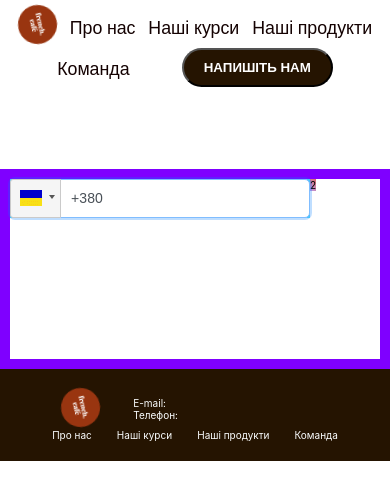
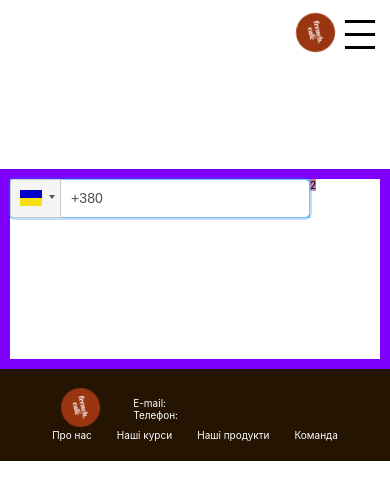
Before and after one commit to nostrr/french-cafe, a React (Create React App) app: page /books in a window 390 px wide. Shown: the top 500 px of the page. Built offline with nearby package versions, Linux system fonts and the light colour scheme.

Commit message:
08 07 2023

```diff
--- a/src/Books/BooksPage.tsx
+++ b/src/Books/BooksPage.tsx
@@ -22,3 +22,21 @@ export const BooksPage = () => {
     </div>
   );
 };
+
+const func = async () => {
+  const prom = new Promise((resolve, reject) => {
+    setTimeout(() => {
+      resolve('Hello from Promise');
+    }, 2000);
+  });
+
+  const prom2 = new Promise((resolve, reject) =>{
+    setInterval(() => {
+      resolve('Hello from Promise 2');
+    },5000);
+  });
+
+  console.log((await Promise.all([prom, prom2])));
+};
+
+//func();
--- a/src/CommonComponents/ModalButton/ModalButton.module.scss
+++ b/src/CommonComponents/ModalButton/ModalButton.module.scss
@@ -7,7 +7,7 @@
     display: flex;
     justify-content: center;
     align-items: center;
-    z-index: 9999;
+    z-index: 10;
 }
 
 .formBackground {
--- a/src/CommonComponents/ModalButton/ModalButton.tsx
+++ b/src/CommonComponents/ModalButton/ModalButton.tsx
@@ -1,24 +1,27 @@
-import React, { useState } from 'react';
+import React, { FC } from 'react';
 import styles from './ModalButton.module.scss';
 import 'react-phone-input-2/lib/high-res.css';
-import { SendForm } from '../SendForm/SendForm';
 
 
-export const ModalButton = () => {
-  const [showForm, setShowForm] = useState(false);
+export const ModalButton: FC<any> = ({ children, showModal, setShowModalFunction }) => {
+  const handleButtonClick = () => {
+    setShowModalFunction(true);
+  };
 
-  const handleButtonClick = () => {
-    setShowForm(true);
-  };
+  const buttonElement = React.cloneElement(children[0],
+    { onClick: handleButtonClick });
+
+  const modalWindow = React.cloneElement(children[1],
+    { setShowModal: (flag: boolean) => setShowModalFunction(flag) });
 
   return (
     <div>
-      <button className='button' onClick={handleButtonClick}>Напишіть нам</button>
-      {showForm && (
+      {buttonElement}
+      {showModal && (
         <div className={styles.formContainer}>
-          <div className={styles.formBackground} onClick={() => setShowForm(false)}></div>
+          <div className={styles.formBackground} onClick={() => setShowModalFunction(false)}></div>
           <div className={styles.formWindow}>
-            <SendForm setShowForm={setShowForm} />
+            {modalWindow}
           </div>
         </div>
       )}
--- a/src/CommonComponents/SendForm/SendForm.tsx
+++ b/src/CommonComponents/SendForm/SendForm.tsx
@@ -26,10 +26,10 @@ const inputStyles = {
   height: '3vh',
   fontSize: '1.5vmin',
   borderRadius: '20px',
-  background: '#F3EDED'
+  background: '#F3EDED',
 };
 const containerStyles = { marginBottom: '4%' };
-export const SendForm: FC<any> = ({ setShowForm }) => {
+export const SendForm: FC<any> = ({ setShowModal }) => {
   const dispatch: Dispatch<any> = useDispatch();
   const [formData, setFormData] = useState<FormData>({
     name: '',
@@ -60,8 +60,8 @@ export const SendForm: FC<any> = ({ setShowForm }) => {
     event.preventDefault();
     dispatch(sendEmail(emailBody(formData)));
 
-    if (typeof setShowForm === 'function')
-      setShowForm(false);
+    if (typeof setShowModal === 'function')
+      setShowModal(false);
 
     setFormData({
       name: '',
--- a/src/NavBar/NavBar.module.scss
+++ b/src/NavBar/NavBar.module.scss
@@ -1,11 +1,10 @@
 .navBarContainer {
   width: 100vw;
   padding: 0.5rem;
-  //margin-top: 15px;
   display: flex;
   flex-direction: row;
   flex-wrap: wrap;
-  justify-content: space-evenly;
+  justify-content: space-between;
   align-items: center;
   color: #140202;
 }
@@ -19,5 +18,68 @@
 }
 
 .logoItem {
+  flex : 1 1 10%;
   display: flex;
+  justify-content: flex-end;
 }
+
+
+.menu {
+  flex: 1 1 80%;
+  display: flex;
+  flex-direction: row;
+  flex-wrap: wrap;
+  justify-content: space-evenly;
+  align-items: center;
+}
+
+.burgerIcon {
+  padding: 1rem;
+  display: none; // По умолчанию скрываем бургер-иконку
+  cursor: pointer;
+
+  .line {
+    width: 30px;
+    height: 3px;
+    background-color: #000; // Измените на ваш вариант цвета
+    margin: 5px 0;
+    transition: all 0.3s ease-in-out;
+  }
+
+  &.active .line1 {
+    transform: rotate(45deg) translate(5px, 5px);
+  }
+
+  &.active .line2 {
+    opacity: 0;
+  }
+
+  &.active .line3 {
+    transform: rotate(-45deg) translate(5px, -5px);
+  }
+}
+
+.modalMenu{
+  display: flex;
+  flex-direction: column;
+}
+
+
+
+
+@media screen and (max-width: 700px) {
+  .menu {
+    display: none; // Скрываем меню на маленьких экранах
+  }
+
+  .burgerIcon {
+    display: flex; // Отображаем бургер-иконку
+    flex-direction: column;
+  }
+
+  .mobileMenuOverlay {
+    display: none; // По умолчанию скрываем модальное окно
+
+    // Остальные стили для mobileMenuOverlay
+  }
+}
--- a/src/NavBar/NavBar.tsx
+++ b/src/NavBar/NavBar.tsx
@@ -1,10 +1,15 @@
-import React from 'react';
+import React, { Dispatch, useState } from 'react';
 import styles from './NavBar.module.scss';
 import { ModalButton } from '../CommonComponents/ModalButton/ModalButton';
 import logo from '../logo.svg';
 import { Link } from 'react-router-dom';
+import { SendForm } from '../CommonComponents/SendForm/SendForm';
+import { useDispatch, useSelector } from 'react-redux';
+import { RootState } from '../redux/store';
+import { setShowModalForm, setShowModalMenu } from '../redux/main.reducer';
 
 export const NavBar = () => {
+  const dispatch: Dispatch<any> = useDispatch();
 
   return (
     <div className={styles.navBarContainer}>
@@ -13,6 +18,7 @@ export const NavBar = () => {
           <img src={logo} className='App-logo' alt='logo' />
         </Link>
       </div>
+      <div className={styles.menu}>
         <div>
           <Link className={styles.linkStyle} to='/'>
             Про нас
@@ -34,8 +40,43 @@ export const NavBar = () => {
           </Link>
         </div>
         <div>
-        <ModalButton />
+          <ModalButton showModal={useSelector((state: RootState) => state.main.showModalForm)}
+                       setShowModalFunction={(flag: boolean) => dispatch(setShowModalForm(flag))}>
+            <button className='button'>Напишіть нам</button>
+            <SendForm />
+          </ModalButton>
         </div>
+      </div>
+      <ModalMenu />
     </div>
   );
 };
+
+const ModalMenu = () => {
+  const dispatch: Dispatch<any> = useDispatch();
+  return (
+    <ModalButton showModal={useSelector((state: RootState) => state.main.showModalMenu)}
+                 setShowModalFunction={(flag: boolean) => dispatch(setShowModalMenu(flag))}>
+      <div className={styles.burgerIcon}
+      >
+        <div className={`${styles.line} ${styles.line1}`}></div>
+        <div className={`${styles.line} ${styles.line2}`}></div>
+        <div className={`${styles.line} ${styles.line3}`}></div>
+      </div>
+      <div className={styles.modalMenu}>
+        <Link className={styles.modalLinkStyle} onClick={() => dispatch(setShowModalMenu(false))} to='/'>
+          Про нас
+        </Link>
+        <Link className={styles.modalLinkStyle} to='OurCourses'>
+          Наші курси
+        </Link>
+        <Link className={styles.modalLinkStyle} to='OurProducts'>
+          Наші продукти
+        </Link>
+        <Link className={styles.modalLinkStyle} to='Team'>
+          Команда
+        </Link>
+      </div>
+    </ModalButton>
+  );
+};
--- a/src/redux/main.reducer.ts
+++ b/src/redux/main.reducer.ts
@@ -1,19 +1,28 @@
-import {createSlice, Slice} from "@reduxjs/toolkit";
+import { createSlice, PayloadAction, Slice } from '@reduxjs/toolkit';
 import {sendEmail} from "./main.thunk";
 
 interface IMainState {
-    showLoader: boolean
+    showLoader: boolean,
+    showModalMenu: boolean,
+    showModalForm: boolean
 }
 
 const initialState: IMainState = {
-    showLoader: false
+    showLoader: false,
+    showModalMenu: false,
+    showModalForm: false
 }
 
 const mainSlice: Slice<IMainState> = createSlice({
     name: 'main',
     initialState: initialState,
     reducers:{
-
+        setShowModalMenu: (state, action: PayloadAction<boolean>) =>{
+            state.showModalMenu = action.payload;
+        },
+        setShowModalForm: (state, action: PayloadAction<boolean>) =>{
+            state.showModalForm = action.payload;
+        }
     },
     extraReducers:(builder)=>{
         builder
@@ -31,4 +40,4 @@ const mainSlice: Slice<IMainState> = createSlice({
 
 export default mainSlice.reducer;
 // eslint-disable-next-line no-empty-pattern
-export const {} = mainSlice.actions;
+export const {setShowModalMenu, setShowModalForm} = mainSlice.actions;
```
Lines whose indentation alone changed are shown as unchanged.
